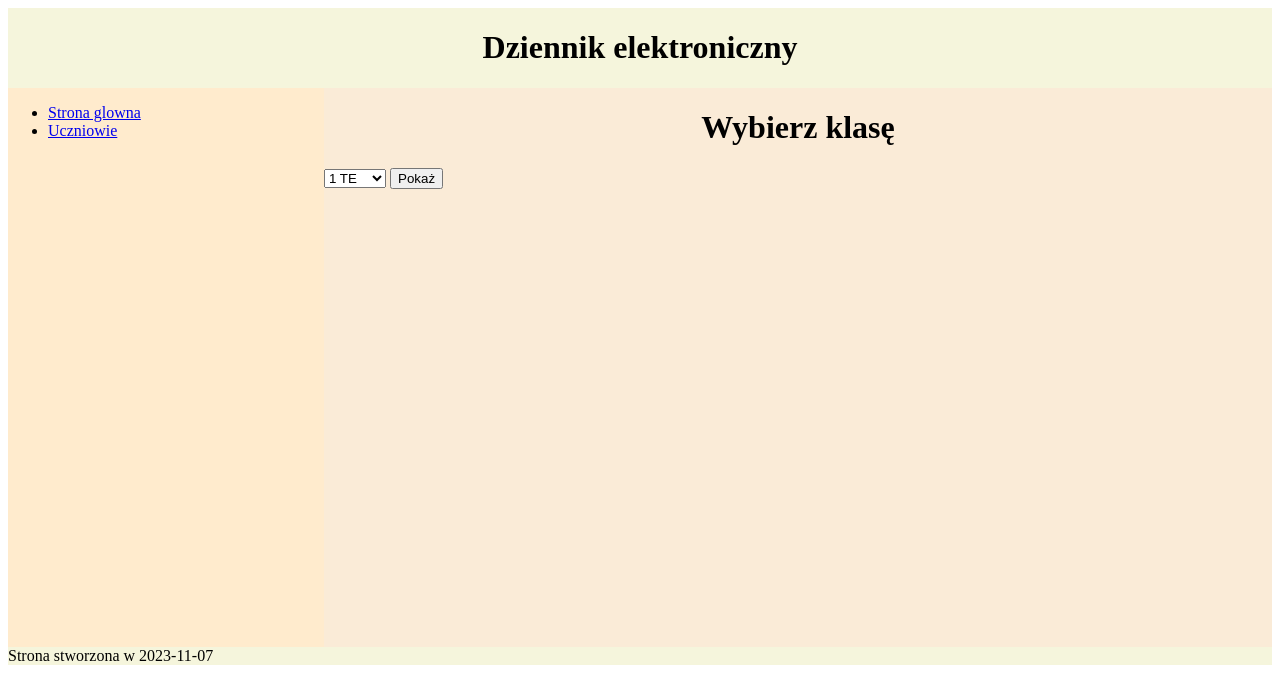
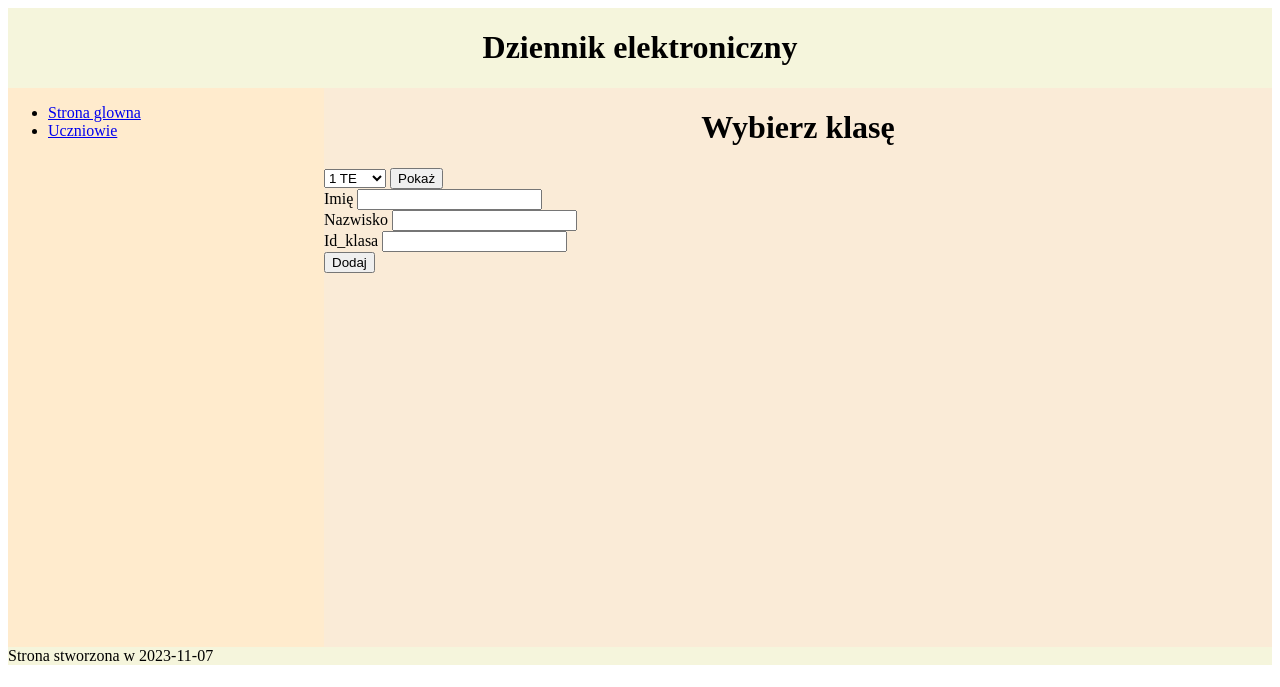
Before and after one commit to mniedzwieckiZSMIO/dziennik, a PHP site: page /uczen.php in a window 1280 px wide. Shown: the top 687 px of the page. Run offline with PHP 8.4, Linux system fonts and the light colour scheme; data comes from the database, SQL or seed files in the repository.

Commit message:
Dodane dodawanie

```diff
--- a/uczen.php
+++ b/uczen.php
@@ -31,8 +31,27 @@
             </select>
             <input type="submit" value="Pokaż" />
         </form>
+        <form action="uczen.php" method="post">
+            Imię <input type="text" name="imie" /> <br />
+            Nazwisko <input type="text" name="nazwisko" /> <br />
+            Id_klasa <input type="text" name="id_klasa" /> <br />
+            <input type="submit" value="Dodaj" />
+        </form>
         <?php
-            if($_POST){
+            if(isset($_POST['imie']) && isset($_POST['nazwisko']) &&isset($_POST['id_klasa'])){
+                $imie = $_POST['imie'];
+                $nazwisko = $_POST['nazwisko'];
+                $id_klasa = $_POST['id_klasa'];
+                $zapytanie3 = "INSERT INTO uczen VALUES(null, '$imie', '$nazwisko', $id_klasa)";
+                $wynik3 = mysqli_query($polaczenie, $zapytanie3);
+                if($wynik3){
+                    echo "Uczen $imie $nazwisko dodany do bazy danych";
+                }else{
+                    echo "Błąd dodawania ucznia";
+                }
+            }
+
+            if(isset($_POST['klasa'])){
 
         ?>
         <table>
```
